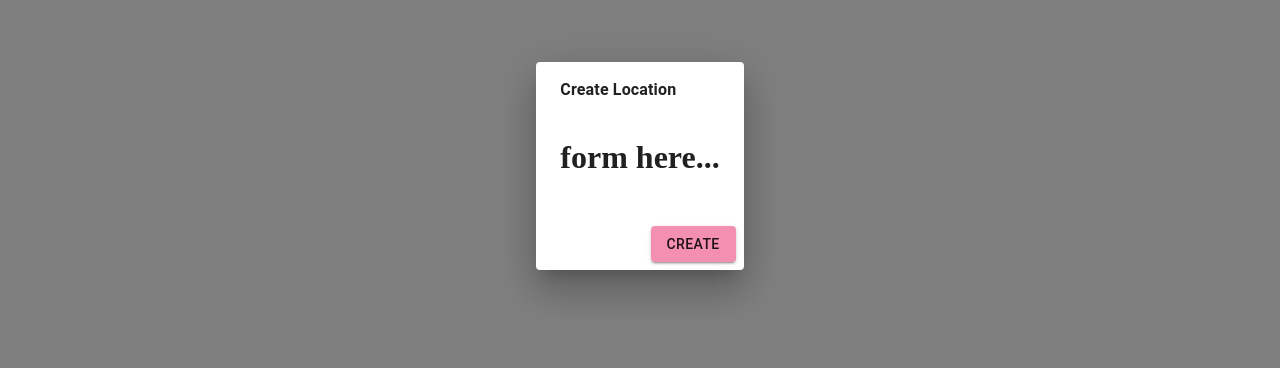
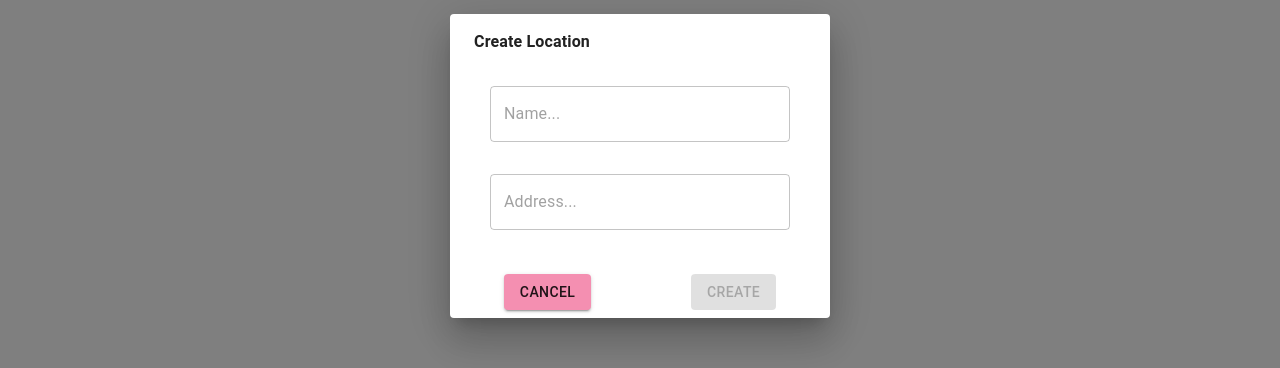
Before and after one commit to JasontheOmnivorous/foodie-pos, a Next.js app: page /backoffice/locations in a window 1280 px wide. Both pictures are taken after a click on the button "ADD NEW LOCATION". Shown: the part 234-602 px from the top of the page. Built offline with nearby package versions, Linux system fonts and the light colour scheme; no server answers.

Commit message:
@development persistant location choosing settings, create new location

```diff
--- /dev/null
+++ b/src/components/item/ItemCard.tsx
@@ -0,0 +1,58 @@
+import { Paper, Typography } from "@mui/material";
+import Link from "next/link";
+import { ReactNode } from "react";
+
+interface Props {
+  icon: ReactNode;
+  title: string;
+  href?: string;
+  subtitle?: string;
+}
+
+const ItemCard = ({ icon, href, title, subtitle }: Props) => {
+  if (href) {
+    return (
+      <Link href={href} style={{ textDecoration: "none" }}>
+        <Paper
+          elevation={3}
+          sx={{
+            width: 170,
+            height: 170,
+            p: 2,
+            display: "flex",
+            flexDirection: "column",
+            justifyContent: "center",
+            alignItems: "center",
+            m: 2,
+          }}
+        >
+          {icon}
+          <Typography>{title}</Typography>
+          {subtitle && <Typography>{subtitle}</Typography>}
+        </Paper>
+      </Link>
+    );
+  }
+
+  return (
+    <Paper
+      elevation={3}
+      sx={{
+        width: 170,
+        height: 170,
+        p: 2,
+        display: "flex",
+        flexDirection: "column",
+        justifyContent: "center",
+        alignItems: "center",
+        m: 2,
+      }}
+    >
+      {icon}
+      <Typography variant="h4">{title}</Typography>
+      {subtitle && <Typography>{subtitle}</Typography>}
+    </Paper>
+  );
+};
+
+export default ItemCard;
--- a/src/components/locations/CreateLocation.tsx
+++ b/src/components/locations/CreateLocation.tsx
@@ -1,11 +1,16 @@
+import { useAppDispatch } from "@/store/hooks";
+import { createLocation } from "@/store/slices/locationSlice";
+import { LocationPayload } from "@/types/location";
 import {
   Button,
   Dialog,
   DialogActions,
   DialogContent,
   DialogTitle,
+  TextField,
   Typography,
 } from "@mui/material";
+import { useState } from "react";
 
 interface Props {
   open: boolean;
@@ -13,16 +18,66 @@ interface Props {
 }
 
 const CreateLocation = ({ open, setOpen }: Props) => {
+  const [location, setLocation] = useState<LocationPayload>({
+    name: "",
+    address: "",
+  });
+  const dispatch = useAppDispatch();
+
+  const onSuccess = () => {
+    setOpen(false);
+  };
+
+  const handleCreateLocation = () => {
+    const { name, address } = location;
+    dispatch(createLocation({ name, address, onSuccess }));
+  };
+
   return (
     <Dialog onClose={() => setOpen(false)} open={open}>
       <DialogTitle>
         <Typography sx={{ fontWeight: "bold" }}>Create Location</Typography>
       </DialogTitle>
-      <DialogContent>
-        <h1>form here...</h1>
+      <DialogContent
+        sx={{
+          display: "flex",
+          flexDirection: "column",
+          justifyContent: "center",
+          alignItems: "center",
+        }}
+      >
+        <TextField
+          onChange={(evt) =>
+            setLocation({ ...location, name: evt.target.value })
+          }
+          sx={{ width: 300, margin: 2 }}
+          placeholder="Name..."
+        />
+        <TextField
+          onChange={(evt) =>
+            setLocation({ ...location, address: evt.target.value })
+          }
+          sx={{ width: 300, margin: 2 }}
+          placeholder="Address..."
+        />
       </DialogContent>
-      <DialogActions>
-        <Button variant="contained">create</Button>
+      <DialogActions
+        sx={{
+          display: "flex",
+          justifyContent: "space-around",
+          alignItems: "center",
+        }}
+      >
+        <Button onClick={() => setOpen(false)} variant="contained">
+          cancel
+        </Button>
+        <Button
+          onClick={handleCreateLocation}
+          disabled={location.name && location.address ? false : true}
+          variant="contained"
+        >
+          create
+        </Button>
       </DialogActions>
     </Dialog>
   );
--- /dev/null
+++ b/src/pages/api/location/index.ts
@@ -0,0 +1,40 @@
+import { prisma } from "@/utils/db";
+import { NextApiRequest, NextApiResponse } from "next";
+import { getServerSession } from "next-auth";
+import { authOptions } from "../auth/[...nextauth]";
+
+const postHandler = async (req: NextApiRequest, res: NextApiResponse) => {
+  const session = await getServerSession(req, res, authOptions);
+
+  if (!session) return res.status(401).send("Unauthorized.");
+
+  const user = session.user;
+  const dbUser = await prisma.user.findUnique({
+    where: { email: user?.email as string },
+  });
+
+  if (!dbUser) return res.status(401).send("Unauthorized.");
+
+  const { name, address } = req.body;
+
+  if (!name || !address)
+    return res.status(400).send("Name or Address missing.");
+
+  const newLocation = await prisma.location.create({
+    data: { name, address, companyId: dbUser.companyId },
+  });
+
+  if (!newLocation) return res.status(500).send("Fail to create new location.");
+
+  return res.status(201).json(newLocation);
+};
+
+const handler = async (req: NextApiRequest, res: NextApiResponse) => {
+  if (req.method === "POST") {
+    await postHandler(req, res);
+  }
+
+  res.status(405).send("Invalid method.");
+};
+
+export default handler;
--- a/src/pages/backoffice/locations/index.tsx
+++ b/src/pages/backoffice/locations/index.tsx
@@ -1,6 +1,8 @@
+import ItemCard from "@/components/item/ItemCard";
 import CreateLocation from "@/components/locations/CreateLocation";
 import { useAppSelector } from "@/store/hooks";
-import { Box, Button, Typography } from "@mui/material";
+import { LocationCity } from "@mui/icons-material";
+import { Box, Button } from "@mui/material";
 import { useState } from "react";
 
 const TablesPage = () => {
@@ -17,10 +19,19 @@ const TablesPage = () => {
       >
         <Box>
           {locations.map((item) => (
-            <Typography key={item.id}>{item.name}</Typography>
+            <ItemCard
+              key={item.id}
+              icon={<LocationCity sx={{ fontSize: 50 }} />}
+              href="/"
+              title={item.name}
+            />
           ))}
         </Box>
-        <Button onClick={() => setOpen(true)} variant="contained">
+        <Button
+          sx={{ width: 250, height: 60 }}
+          onClick={() => setOpen(true)}
+          variant="contained"
+        >
           add new location
         </Button>
         <CreateLocation open={open} setOpen={setOpen} />
--- a/src/store/slices/locationSlice.ts
+++ b/src/store/slices/locationSlice.ts
@@ -1,11 +1,34 @@
-import { LocationSlice } from "@/types/location";
-import { createSlice } from "@reduxjs/toolkit";
+import { CreateLocationOptions, LocationSlice } from "@/types/location";
+import { config } from "@/utils/config";
+import { createAsyncThunk, createSlice } from "@reduxjs/toolkit";
 
 const initialState: LocationSlice = {
   items: [],
   isLoading: false,
   error: null,
 };
+
+export const createLocation = createAsyncThunk(
+  "location/createLocation",
+  async (option: CreateLocationOptions, thunkApi) => {
+    const { onSuccess, onError, name, address } = option;
+
+    try {
+      const response = await fetch(`${config.apiBaseUrl}/location`, {
+        method: "POST",
+        headers: {
+          "content-type": "application/json",
+        },
+        body: JSON.stringify({ name, address }),
+      });
+      const newLocation = await response.json();
+      thunkApi.dispatch(addLocation(newLocation));
+      onSuccess && onSuccess();
+    } catch (err) {
+      onError && onError();
+    }
+  }
+);
 
 const locationSlice = createSlice({
   name: "location",
@@ -14,8 +37,11 @@ const locationSlice = createSlice({
     setLocations: (state, action) => {
       state.items = action.payload;
     },
+    addLocation: (state, action) => {
+      state.items = [...state.items, action.payload];
+    },
   },
 });
 
-export const { setLocations } = locationSlice.actions;
+export const { setLocations, addLocation } = locationSlice.actions;
 export default locationSlice.reducer;
```
Also changed, not shown: src/pages/backoffice/settings/index.tsx (+7 -1 lines), src/types/location.ts (+9 -1 lines).
